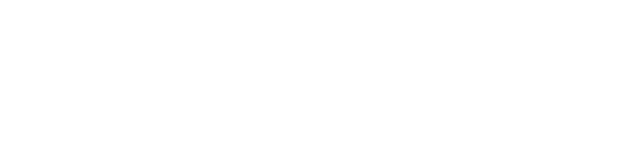
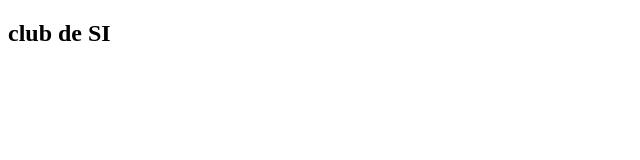
Before and after one commit to soumangourou/-git-mon-cv, a plain HTML site: page index.html in a window 1280 px wide. Shown: the whole page, without its empty margins (0-640 px from the left). Drawn offline with Linux system fonts and the light colour scheme.

Commit message:
mise en place de la section associations

```diff
--- a/index.html
+++ b/index.html
@@ -7,6 +7,9 @@
     <title>Document</title>
 </head>
 <body>
-
+  <!-- Section Associations -->
+  <section id="associations">
+    <h2>club de SI</h2>
+  </section>
 </body>
 </html>
```
